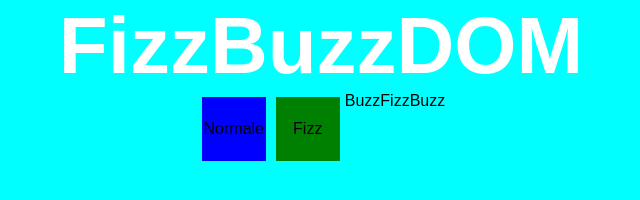
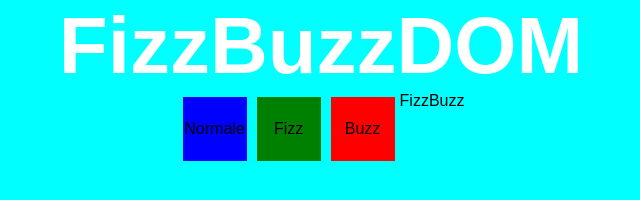
Before and after one commit to Giovanni-Palmitessa/js-fizzbuzz, a plain HTML site: page index.html in a window 1280 px wide. Shown: the whole page, without its empty margins (319-959 px from the left). Drawn offline with Linux system fonts and the light colour scheme.

Commit message:
add style to cellbuzz

```diff
--- a/assets/style.css
+++ b/assets/style.css
@@ -49,5 +49,11 @@ h1{
 }
 
 .cell-buzz {
-
+    display: flex;
+    justify-content: center;
+    align-items: center;
+    width: 4rem;
+    height: 4rem;
+    margin: 5px;
+    background-color: red;
 }
```
